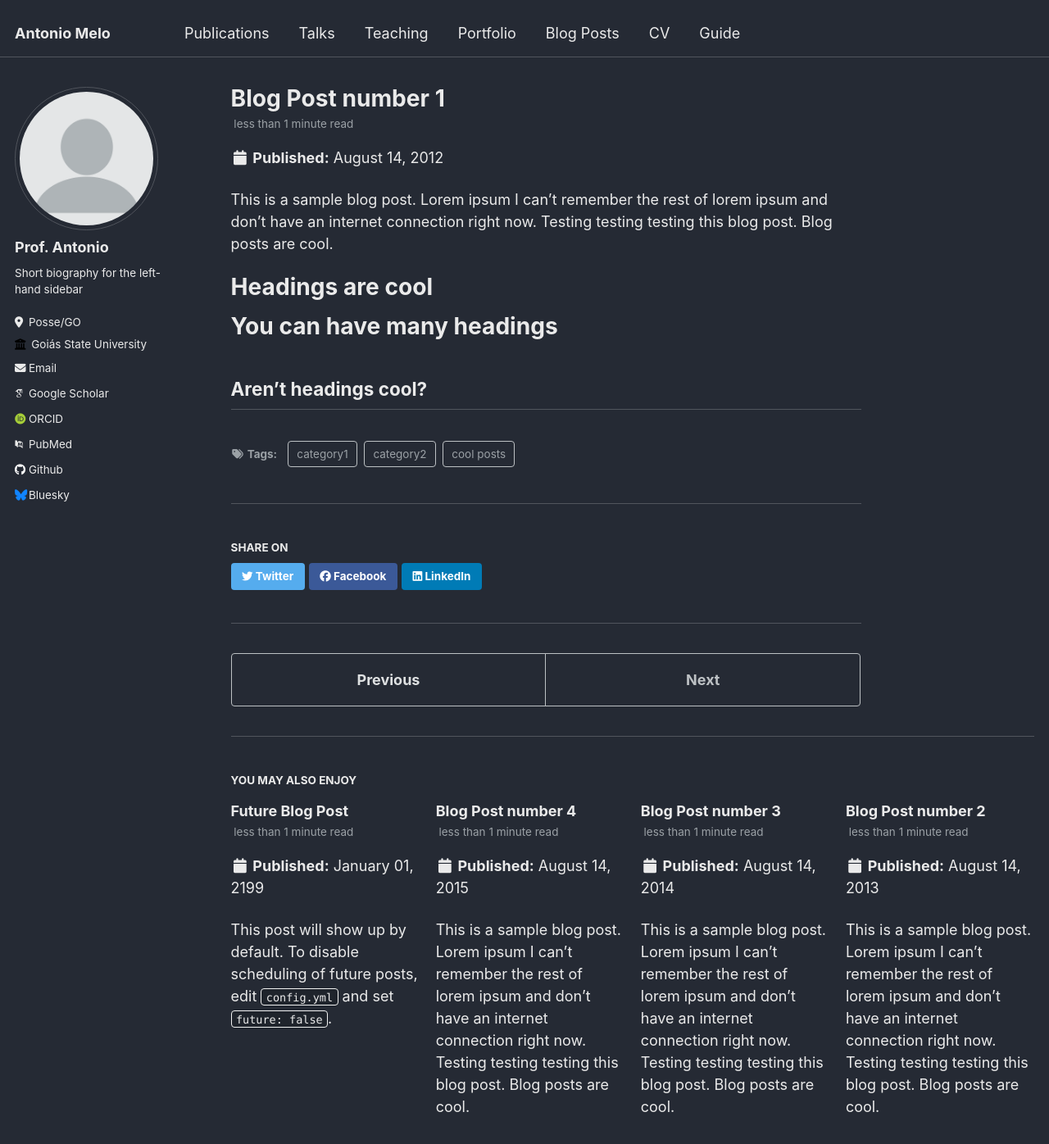
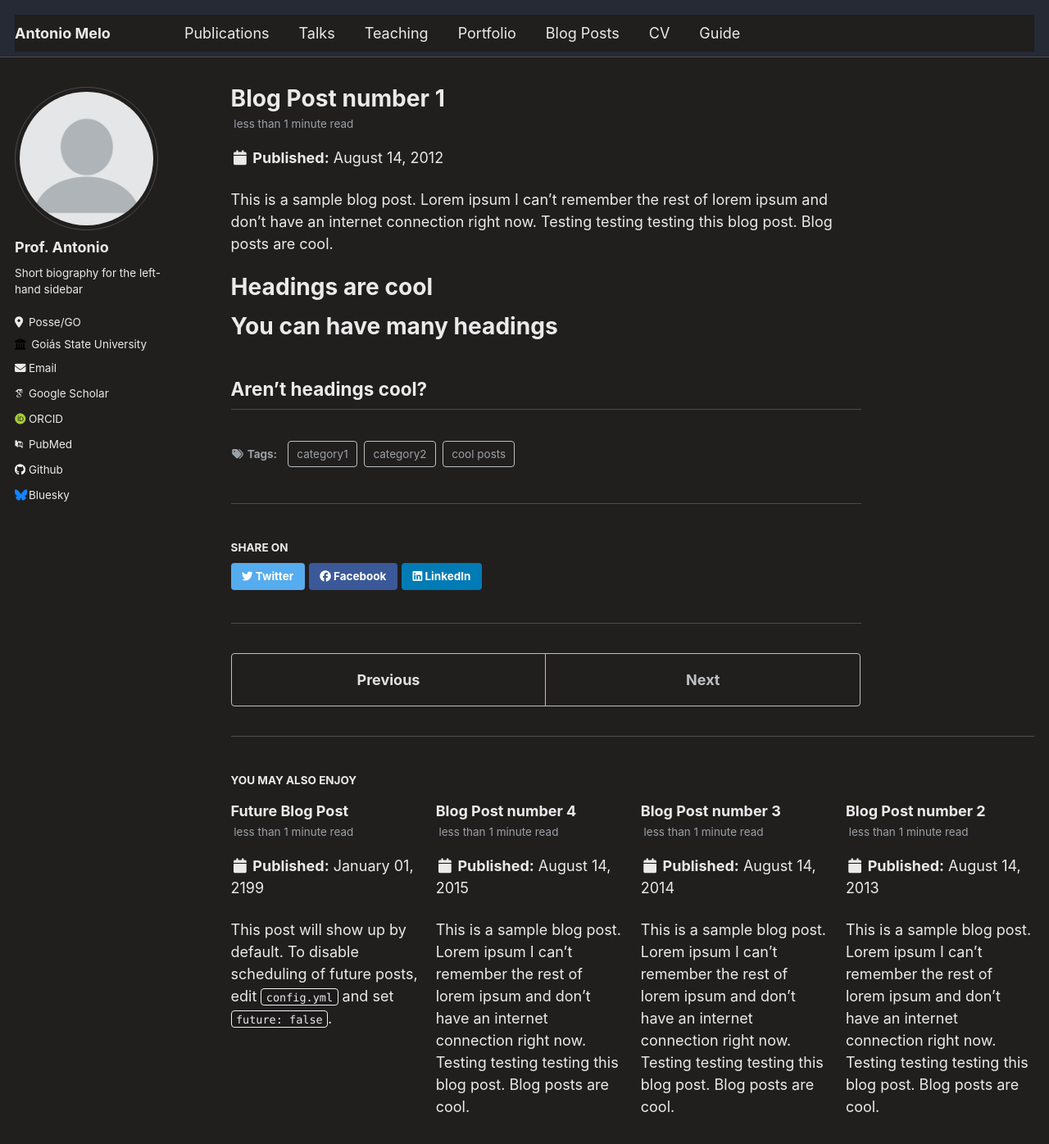
Before and after one commit to antmelo/antmelo.github.io, a Jekyll site: the page built from _posts/2012-08-14-blog-post-1.md, in a window 1280 px wide and 1400 px high. Shown: the top 1396 px of the window at 82% size. Built offline with Jekyll 4.4.1, drawn with Linux system fonts in a browser that asks for light colours; some web fonts are replaced.

Commit message:
Update _variables.scss

```diff
--- a/_sass/_variables.scss
+++ b/_sass/_variables.scss
@@ -54,9 +54,9 @@
 /*
    Colors
    ========================================================================== */
-$background-color: #252a34 !default;
+$background-color: #211e1e !default;
 $text-color: #eaeaea !default;
-$primary-color: #00adb5 !default;
+$primary-color: #c98404 !default;
 $border-color: mix(#fff, $background-color, 20%) !default;
 $code-background-color: mix(#000, $background-color, 15%) !default;
 $code-background-color-dark: mix(#000, $background-color, 20%) !default;
@@ -66,7 +66,7 @@
 $link-color-hover: mix(#fff, $link-color, 25%) !default;
 $link-color-visited: mix(#000, $link-color, 25%) !default;
 $masthead-link-color: $text-color !default;
-$masthead-link-color-hover: mix(#000, $text-color, 20%) !default;
+$masthead-link-color-hover: mix(#fff, $text-color, 20%) !default;
 $navicon-link-color-hover: mix(#000, $background-color, 30%) !default;
 
 .author__urls.social-icons .svg-inline--fa,
```
